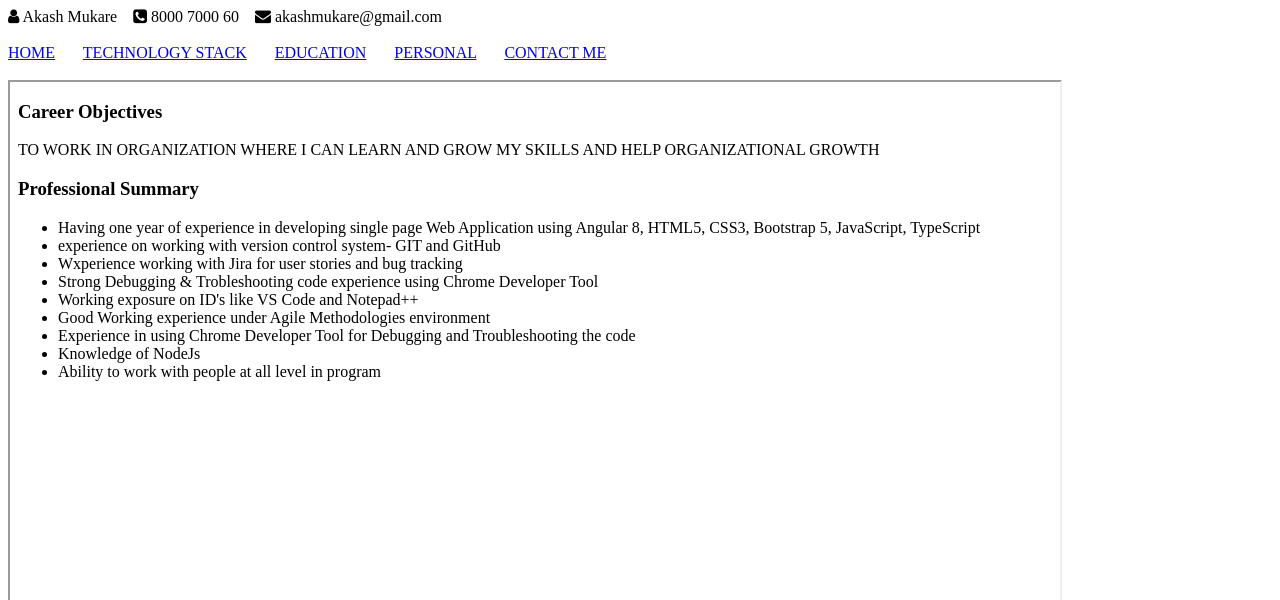
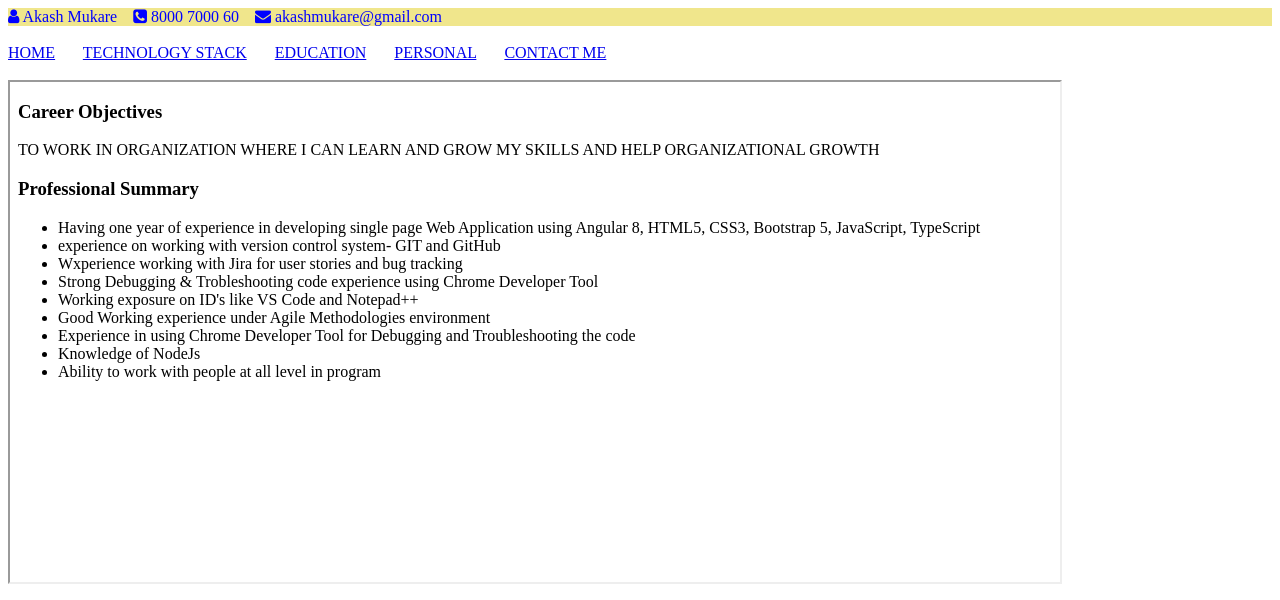
Before and after one commit to akashmukare17/MyProfile, a plain HTML site: page index.html in a window 1280 px wide. Shown: the top 600 px of the page. Drawn offline with Linux system fonts and the light colour scheme.

Commit message:
Update index.html
Apply CSS properties to header section

```diff
--- a/index.html
+++ b/index.html
@@ -6,6 +6,12 @@
       rel="stylesheet"
       href="https://cdnjs.cloudflare.com/ajax/libs/font-awesome/4.7.0/css/font-awesome.min.css"
     />
+    <style>
+      header{
+        color: blue;
+        background-color: khaki;
+      }
+    </style>
   </head>
   <body>
     <header>
@@ -27,7 +33,7 @@
       <a href="contactUs.html" target="frame">CONTACT ME</a>
     </nav>
     <br>
-    <iframe width="1050" height="550" name="frame" src="home.html"></iframe><br /><br />
+    <iframe width="1050" height="500" name="frame" src="home.html"></iframe><br /><br />
 
     <p>
       <span><b>Follow me</b></span> &nbsp;&nbsp;
```
